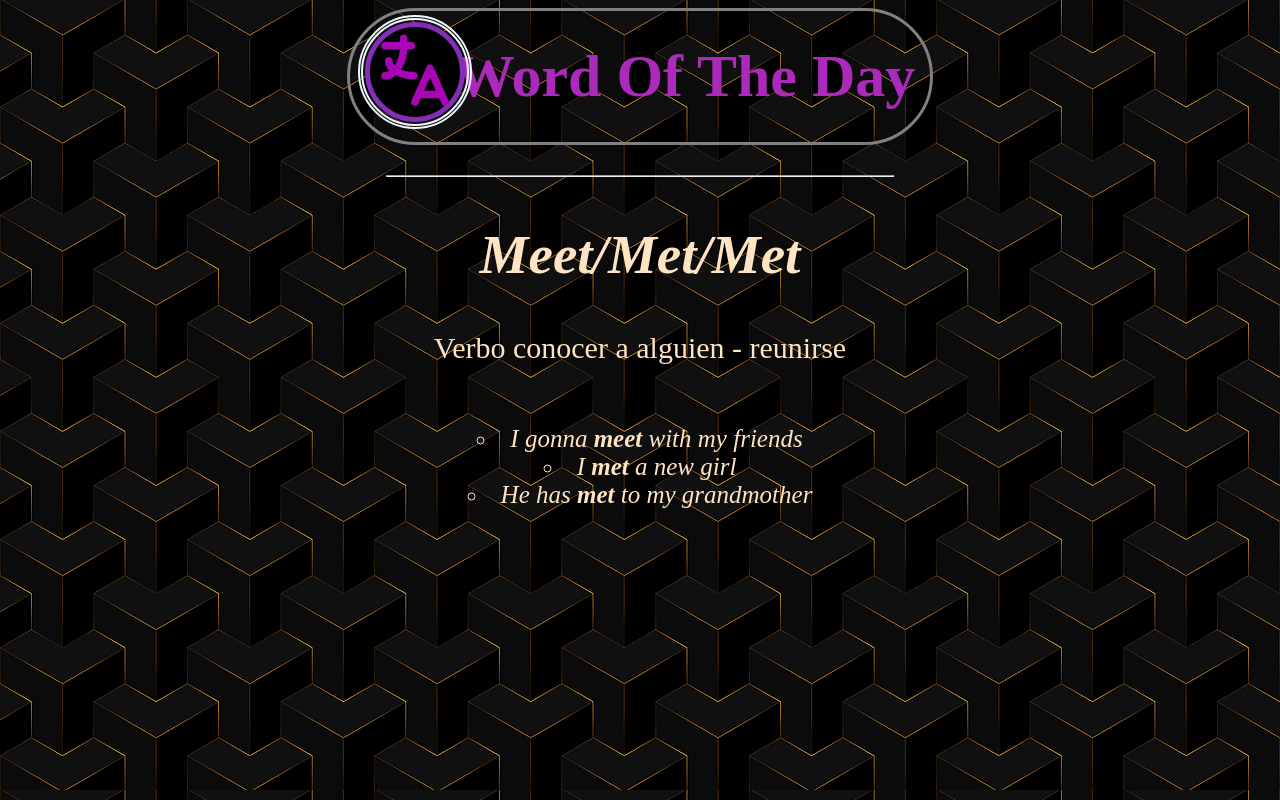
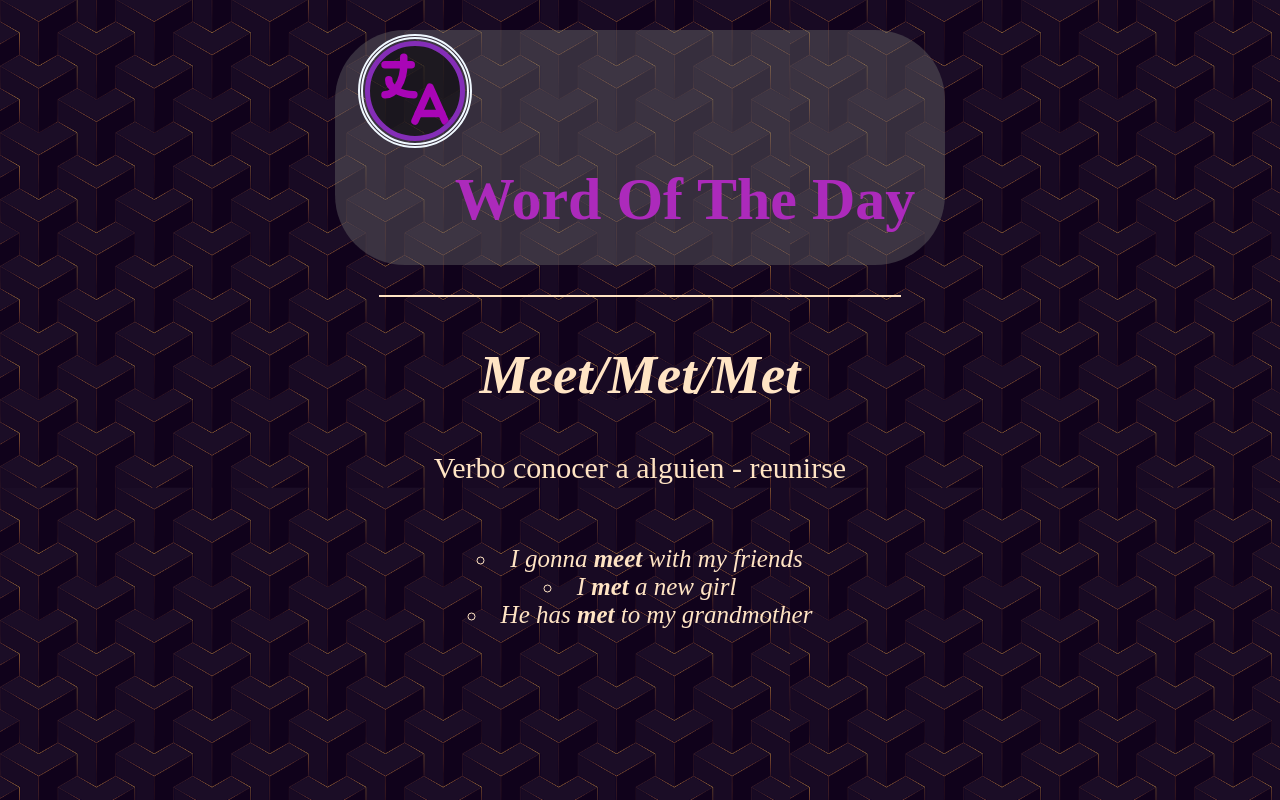
Before and after one commit to L3Ospina/EnglishWord, a plain HTML site: page Index.html in a window 1280 px wide. Drawn offline with Linux system fonts and the light colour scheme.

Commit message:
Mejora 1

```diff
--- a/Estilos/CS.css
+++ b/Estilos/CS.css
@@ -1,10 +1,13 @@
 Body{
-    background-image: url("/Estilos/RepetitivoF.png");
-    background-size: 100%;
-    color: bisque;
+    background-image: url("/Estilos/RepetitivoF.png");/*Imagen de fondo*/
+    background-size: 790px;/*Tamaño y repeticion*/
+    color: bisque;/*Color de la letra en general*/
+    margin: 0px;/*Margen*/
 }
-body::before{
-    background-color: black;
+.FondoN{
+    background-color: rgba(51, 8, 88, 0.315);/*Capa oscura*/
+    width: 100%;/*Ancho*/
+    height: 100vh;/*Alto pero con vh*/
 }
 
 /*-------------------------------------*/
@@ -16,13 +19,13 @@ main{
 
 
 .Logo svg{
-    position: absolute;/*fixed, relative, sticky posicion en relacion
+    position: relative;/*fixed, relative, sticky posicion en relacion
     se puede acomodar con right o top*/
 
     height: 90px;/*Largo*/
     width: 90px;/*Ancho*/
 
-    background-color: rgb(0, 0, 0);/*colorRGB Alpha*/
+    background-color: rgba(0, 0, 0, 0.509);/*colorRGB Alpha*/
 
     border-color: rgb(132, 45, 183);/*Color del borde*/
     border-radius: 50%; /*Radio de los vordes*/
@@ -49,18 +52,24 @@ main{
 .Presentacion{
     min-width: 520px;/*Ancho minimo*/
 
-    border-color: grey;/*Color del borde*/
     border-radius: 70px;/*Radio de los vordes*/
-    border-style: solid;/*Estilo del borde*/
-    padding: 11px 15px;/*Relleno de adentro a fuera*/
+
+    padding: 11px 30px;/*Relleno de adentro a fuera*/
+
+    margin-top: 30px;/*Margen de arriba*/
+    background-color: rgba(108, 108, 108, 0.423);/*Fondo Cor*/
+
+    /*------Organizar los dos elementos-------*/
+
 
 }
 
 /*----------------------------------------------------------------------*/
 
 hr{/*La raya*/
-    width: 40%;/*El ancho*/
+    width: 520px;/*Ancho minimo*/
     margin: 30px  auto;/*Margen*/
+    border-style: solid;
 }
 
 /*----------------------------------------------------------------------*/
```
